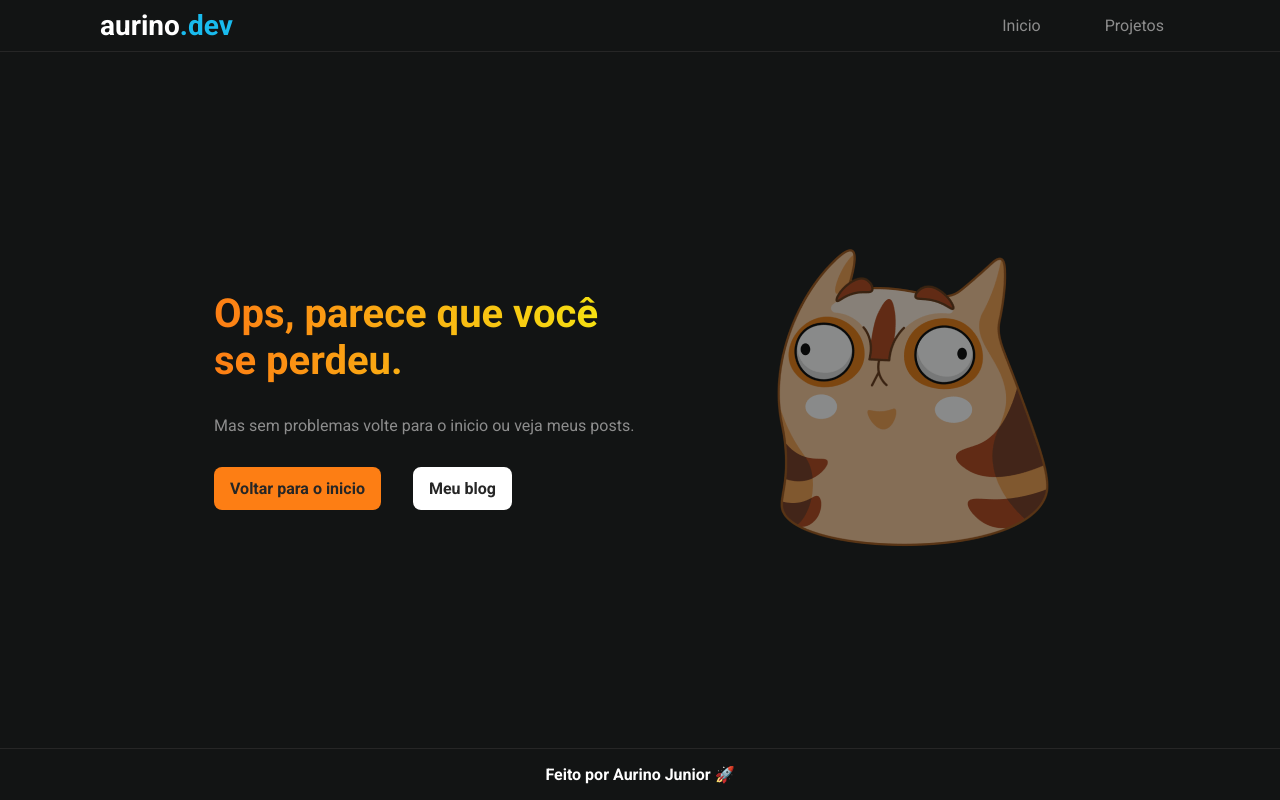
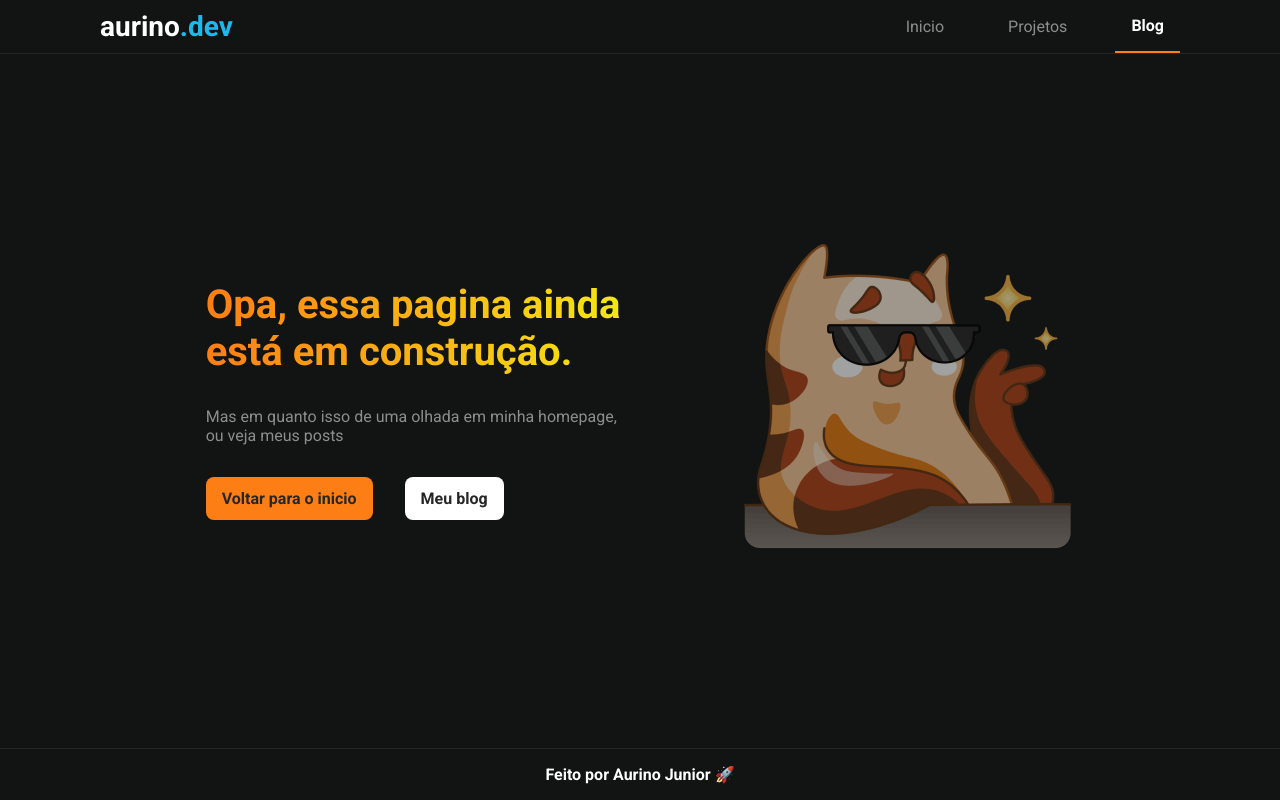
Before and after one commit to AurinoJunior/aurino.dev-v2-old, a Next.js app: page /blog in a window 1280 px wide. Before the commit this address had no page. Built offline with nearby package versions, Linux system fonts and the light colour scheme.

Commit message:
prepare page for blog

```diff
--- a/src/data/commonContent.json
+++ b/src/data/commonContent.json
@@ -7,6 +7,10 @@
     {
       "title": "Projetos",
       "href": "/projects"
+    },
+    {
+      "title": "Blog",
+      "href": "/blog"
     }
   ],
   "footer": {
--- /dev/null
+++ b/src/pages/blog.tsx
@@ -0,0 +1,24 @@
+import type { NextPage } from 'next'
+
+import { ErrorPage } from '../components/ErrorPage/ErrorPage'
+
+import errorContent from '../data/errorContent.json'
+
+import CatMaintenance from '../assets/cat-maintenance.png'
+
+const Blog: NextPage = () => {
+  const { maintenance } = errorContent
+
+  return (
+    <>
+      <ErrorPage
+        data={{
+          ...maintenance,
+          imageData: { src: CatMaintenance, alt: 'Um gato descolado' }
+        }}
+      />
+    </>
+  )
+}
+
+export default Blog
```
